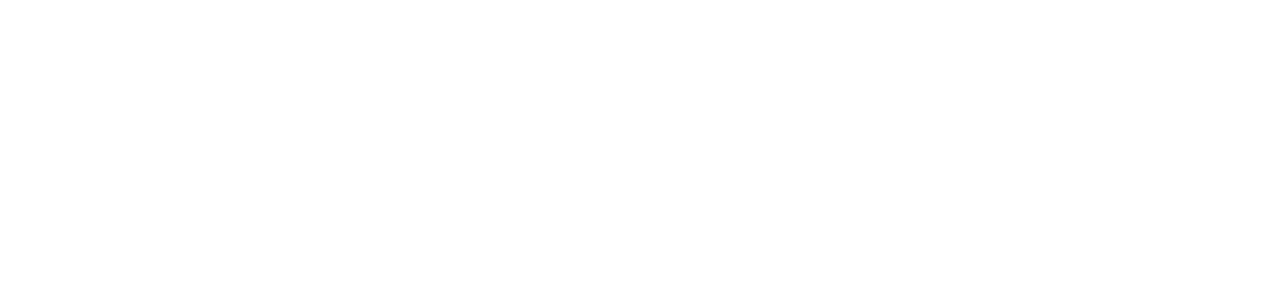
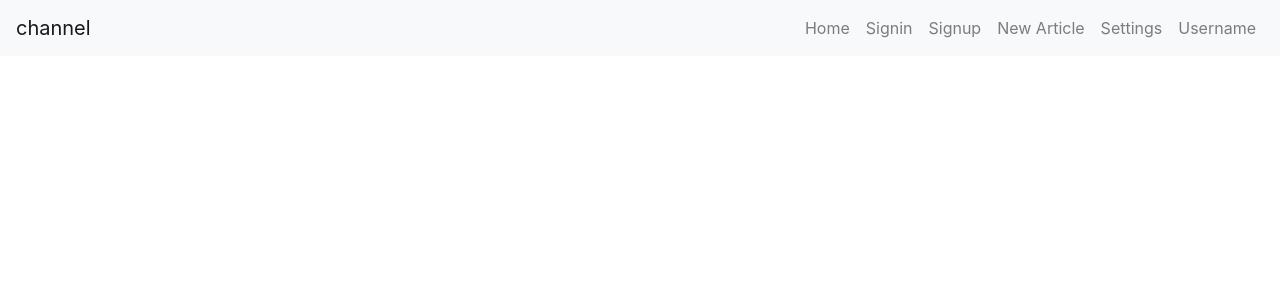
Before and after one commit to DeepankarGupta/angular-project-channel, an Angular app: page / in a window 1280 px wide. Shown: the top 300 px of the page. Built offline with nearby package versions, Linux system fonts and the light colour scheme.

Commit message:
added navigation bar(without routing)

```diff
--- a/package.json
+++ b/package.json
@@ -21,6 +21,7 @@
     "@angular/platform-browser-dynamic": "^6.1.0",
     "@angular/router": "^6.1.0",
     "core-js": "^2.5.4",
+    "ngx-bootstrap": "^3.0.1",
     "rxjs": "~6.2.0",
     "zone.js": "~0.8.26"
   },
--- a/src/app/app.component.html
+++ b/src/app/app.component.html
@@ -0,0 +1 @@
+<app-nav-bar></app-nav-bar>
--- a/src/app/app.module.ts
+++ b/src/app/app.module.ts
@@ -2,10 +2,12 @@
 import { NgModule } from '@angular/core';
 
 import { AppComponent } from './app.component';
+import { NavBarComponent } from './nav-bar/nav-bar.component';
 
 @NgModule({
   declarations: [
-    AppComponent
+    AppComponent,
+    NavBarComponent
   ],
   imports: [
     BrowserModule
--- /dev/null
+++ b/src/app/nav-bar/nav-bar.component.html
@@ -0,0 +1,16 @@
+<nav class="navbar navbar-expand-lg navbar-light bg-light justify-content-between">
+  <a class="navbar-brand" href="#">channel</a>
+  <button class="navbar-toggler" type="button" data-toggle="collapse" data-target="#navbarNavAltMarkup" aria-controls="navbarNavAltMarkup" aria-expanded="false" aria-label="Toggle navigation">
+    <span class="navbar-toggler-icon"></span>
+  </button>
+  <div id="navbarNavAltMarkup">
+    <div class="navbar-nav">
+      <a class="nav-item nav-link" href="#">Home</a>
+      <a class="nav-item nav-link" href="#">Signin</a>
+      <a class="nav-item nav-link" href="#">Signup</a>
+      <a class="nav-item nav-link" href="#">New Article</a>
+      <a class="nav-item nav-link" href="#">Settings</a>
+      <a class="nav-item nav-link" href="#">Username</a>
+    </div>
+  </div>
+</nav>
--- /dev/null
+++ b/src/app/nav-bar/nav-bar.component.ts
@@ -0,0 +1,15 @@
+import { Component, OnInit } from '@angular/core';
+
+@Component({
+  selector: 'app-nav-bar',
+  templateUrl: './nav-bar.component.html',
+  styleUrls: ['./nav-bar.component.css']
+})
+export class NavBarComponent implements OnInit {
+
+  constructor() { }
+
+  ngOnInit() {
+  }
+
+}
--- a/src/index.html
+++ b/src/index.html
@@ -7,6 +7,7 @@
 
   <meta name="viewport" content="width=device-width, initial-scale=1">
   <link rel="icon" type="image/x-icon" href="favicon.ico">
+  <link href="https://maxcdn.bootstrapcdn.com/bootstrap/4.0.0/css/bootstrap.min.css" rel="stylesheet">
 </head>
 <body>
   <app-root></app-root>
```
Also changed, not shown: src/app/nav-bar/nav-bar.component.css (added), 2 other files (tests, documents, lock files or other folders).
